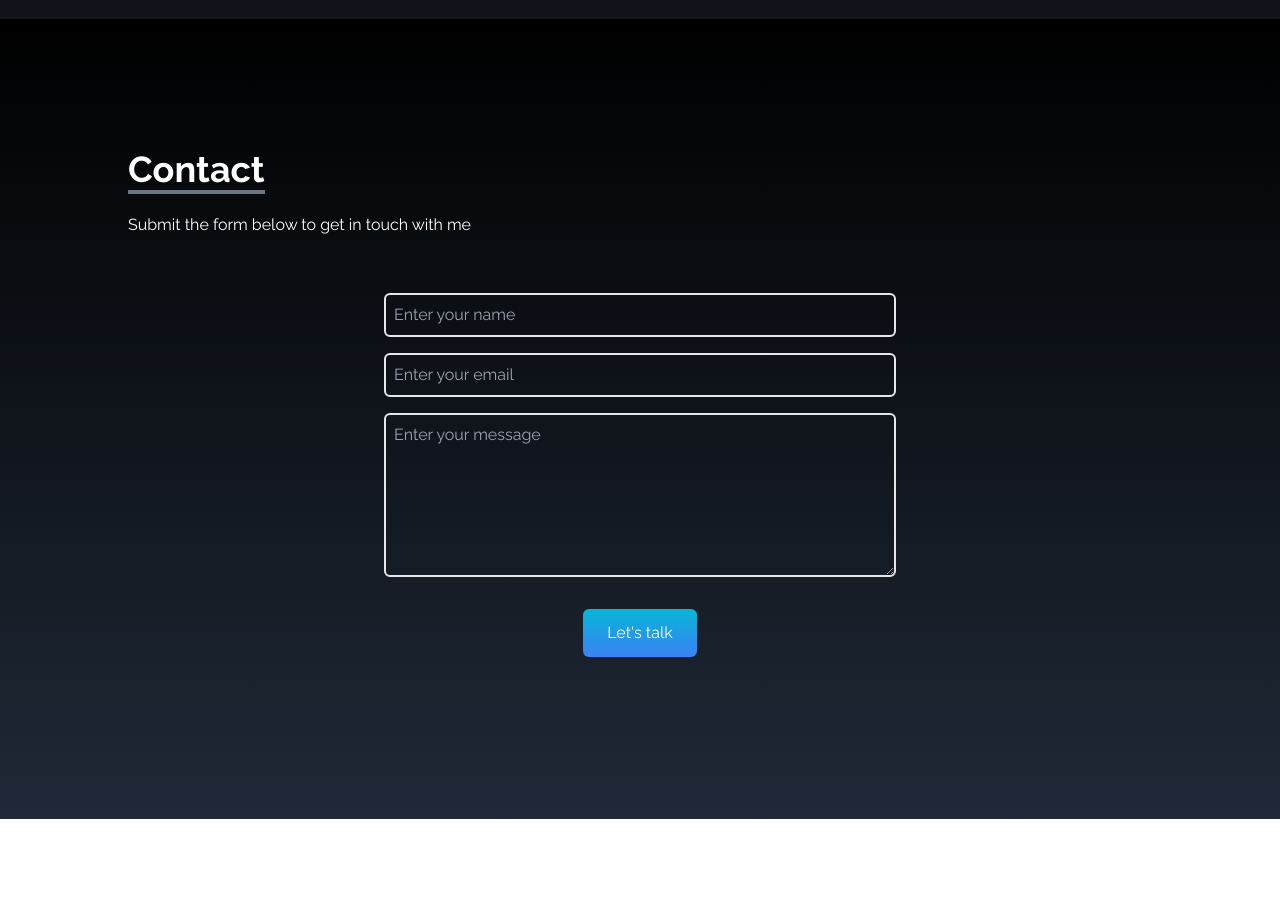
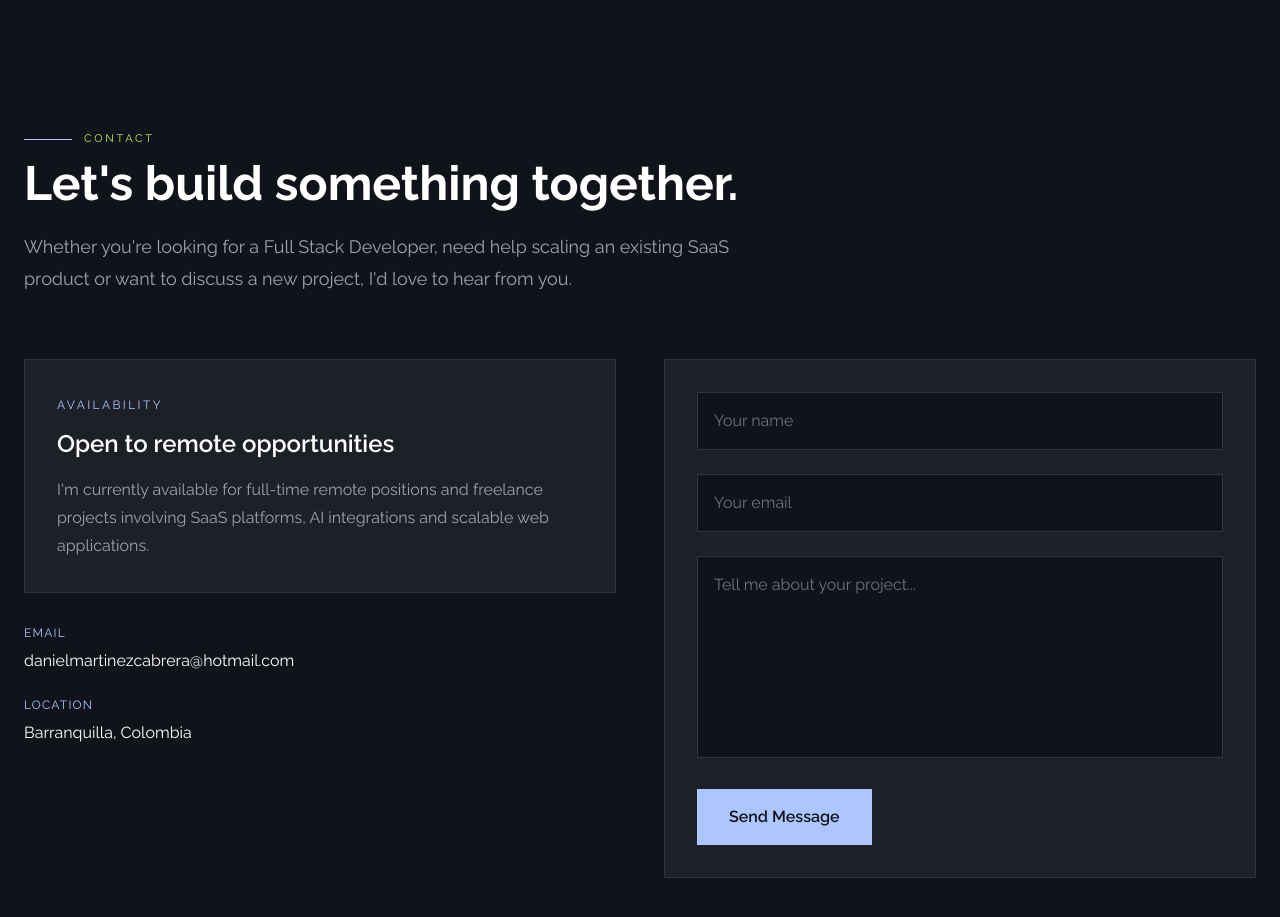
Before and after one commit to dmc2m4/Portfolio, a React (Create React App) app: page / in a window 1280 px wide. Shown: the part 3520-4437 px from the top of the page. Before the commit the page ends 4339 px from the top, so only its background shows below. Built offline with nearby package versions, Linux system fonts and the light colour scheme.

Commit message:
update contact section

```diff
--- a/src/components/Contact.tsx
+++ b/src/components/Contact.tsx
@@ -1,25 +1,111 @@
+const Contact = () => {
+  return (
+    <section id="contact" className="py-28 bg-[#10131a]">
+      <div className="max-w-7xl mx-auto px-6">
+        {/* Header */}
 
+        <div className="mb-16">
+          <div className="flex items-center gap-3 mb-3">
+            <div className="w-12 h-px bg-[#adc6ff]" />
 
-const Contact = () => {
+            <span className="uppercase tracking-[0.25em] text-[11px] text-lime-300">
+              Contact
+            </span>
+          </div>
 
-    return (
-        <div className='w-full h-auto bg-gradient-to-b from-black to-gray-800 p-4 sm:h-screen text-white' id="contact">
-            <div className='flex flex-col pt-12 md:pt-0 justify-center max-w-screen-lg mx-auto h-full'>
-                <div className='pb-8 pt-24 md:pt-0'>
-                    <p className='text-4xl font-bold inline border-b-4 border-gray-500'>Contact</p>
-                    <p className='py-6'>Submit the form below to get in touch with me</p>
-                </div>
-                <div className='flex justify-center items-center'>
-                    <form action="https://getform.io/f/e3366a56-fa56-4df9-aa2c-6bd57a562116" method='POST' className='flex flex-col w-full md:w-1/2'>
-                        <input type="text" name="name" placeholder='Enter your name' className='p-2 bg-transparent border-2 rounded-md text-white focus:outline-none' />
-                        <input type="text" name="email" placeholder='Enter your email' className='p-2 bg-transparent my-4 border-2 rounded-md text-white focus:outline-none' />
-                        <textarea rows={6} name="message" placeholder='Enter your message' className='p-2 bg-transparent border-2 rounded-md text-white focus:outline-none' />
-                        <button className='text-white bg-gradient-to-b from-cyan-500 to-blue-500 px-6 py-3 my-8 mx-auto flex items-center rounded-md hover:scale-110 duration-300'>Let's talk</button>
-                    </form>
-                </div>
+          <h2 className="text-5xl font-bold text-white">
+            Let's build something together.
+          </h2>
+
+          <p className="mt-6 max-w-3xl text-lg leading-8 text-gray-400">
+            Whether you're looking for a Full Stack Developer, need help scaling
+            an existing SaaS product or want to discuss a new project, I'd love
+            to hear from you.
+          </p>
+        </div>
+
+        <div className="grid lg:grid-cols-2 gap-12">
+          {/* Left */}
+
+          <div className="space-y-8">
+            <div className="border border-[#32353c] bg-[#1d2027] p-8">
+              <span className="uppercase tracking-[0.2em] text-xs text-[#adc6ff]">
+                Availability
+              </span>
+
+              <h3 className="text-2xl font-semibold text-white mt-3">
+                Open to remote opportunities
+              </h3>
+
+              <p className="mt-4 text-gray-400 leading-7">
+                I'm currently available for full-time remote positions and
+                freelance projects involving SaaS platforms, AI integrations and
+                scalable web applications.
+              </p>
             </div>
+
+            <div className="space-y-6">
+              <div>
+                <p className="text-xs uppercase tracking-widest text-[#adc6ff]">
+                  Email
+                </p>
+
+                <p className="text-white mt-2">
+                  danielmartinezcabrera@hotmail.com
+                </p>
+              </div>
+
+              <div>
+                <p className="text-xs uppercase tracking-widest text-[#adc6ff]">
+                  Location
+                </p>
+
+                <p className="text-white mt-2">Barranquilla, Colombia</p>
+              </div>
+            </div>
+          </div>
+
+          {/* Right */}
+
+          <div className="border border-[#32353c] bg-[#1d2027] p-8">
+            <form
+              action="https://getform.io/f/e3366a56-fa56-4df9-aa2c-6bd57a562116"
+              method="POST"
+              className="space-y-6"
+            >
+              <input
+                type="text"
+                name="name"
+                placeholder="Your name"
+                className="w-full px-4 py-4 bg-[#10131a] border border-[#32353c] text-white placeholder-gray-500 focus:outline-none focus:border-[#adc6ff] transition-colors"
+              />
+
+              <input
+                type="email"
+                name="email"
+                placeholder="Your email"
+                className="w-full px-4 py-4 bg-[#10131a] border border-[#32353c] text-white placeholder-gray-500 focus:outline-none focus:border-[#adc6ff] transition-colors"
+              />
+
+              <textarea
+                rows={7}
+                name="message"
+                placeholder="Tell me about your project..."
+                className="w-full px-4 py-4 bg-[#10131a] border border-[#32353c] text-white placeholder-gray-500 resize-none focus:outline-none focus:border-[#adc6ff] transition-colors"
+              />
+
+              <button
+                type="submit"
+                className="px-8 py-4 bg-[#adc6ff] text-[#10131a] font-semibold hover:opacity-90 transition-all"
+              >
+                Send Message
+              </button>
+            </form>
+          </div>
         </div>
-    )
-}
+      </div>
+    </section>
+  );
+};
 
-export default Contact
+export default Contact;
```
